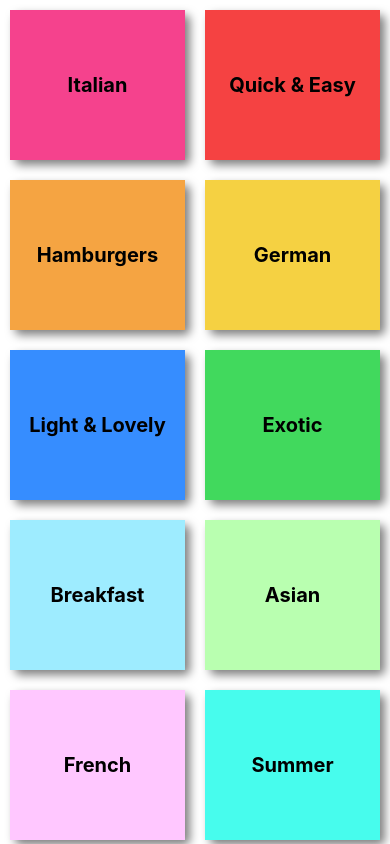
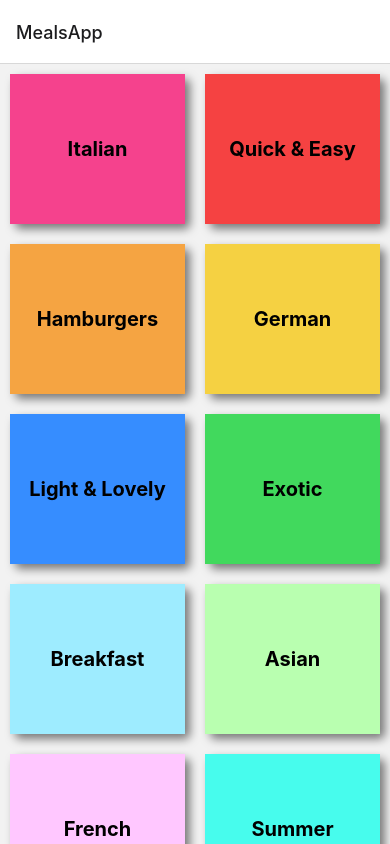
Before and after one commit to gurjnderSingh/RNMealsApp, a React Native app in the folder RNMeals/: screen / in a window 390 px wide. Built offline with nearby package versions, Linux system fonts and the light colour scheme.

Commit message:
Navigation container and Navigator stack added

```diff
--- a/RNMeals/App.js
+++ b/RNMeals/App.js
@@ -9,11 +9,19 @@
 import React from 'react';
 import {View, StyleSheet} from 'react-native'
 import CategoriesScreen from './screens/CategoriesScreen';
+import { NavigationContainer } from '@react-navigation/native';
+import { createNativeStackNavigator } from '@react-navigation/native-stack'
+
+let Stack = createNativeStackNavigator()
 
 function App() {
   return(
     // <View></View>
-    <CategoriesScreen/>
+    <NavigationContainer>
+      <Stack.Navigator>
+        <Stack.Screen name='MealsApp' component={CategoriesScreen}/>
+      </Stack.Navigator>
+    </NavigationContainer>
   )
 }
 export default App;
--- a/RNMeals/models/category.js
+++ b/RNMeals/models/category.js
@@ -6,4 +6,5 @@
   }
 }
 
+
 export default Category;
--- a/RNMeals/package.json
+++ b/RNMeals/package.json
@@ -10,8 +10,12 @@
     "lint": "eslint ."
   },
   "dependencies": {
+    "@react-navigation/native": "^6.0.10",
+    "@react-navigation/native-stack": "^6.6.1",
     "react": "17.0.2",
-    "react-native": "0.68.1"
+    "react-native": "0.68.1",
+    "react-native-safe-area-context": "^4.2.4",
+    "react-native-screens": "^3.13.1"
   },
   "devDependencies": {
     "@babel/core": "7.17.9",
```
Also changed, not shown: 2 other files (tests, documents, lock files or other folders).
